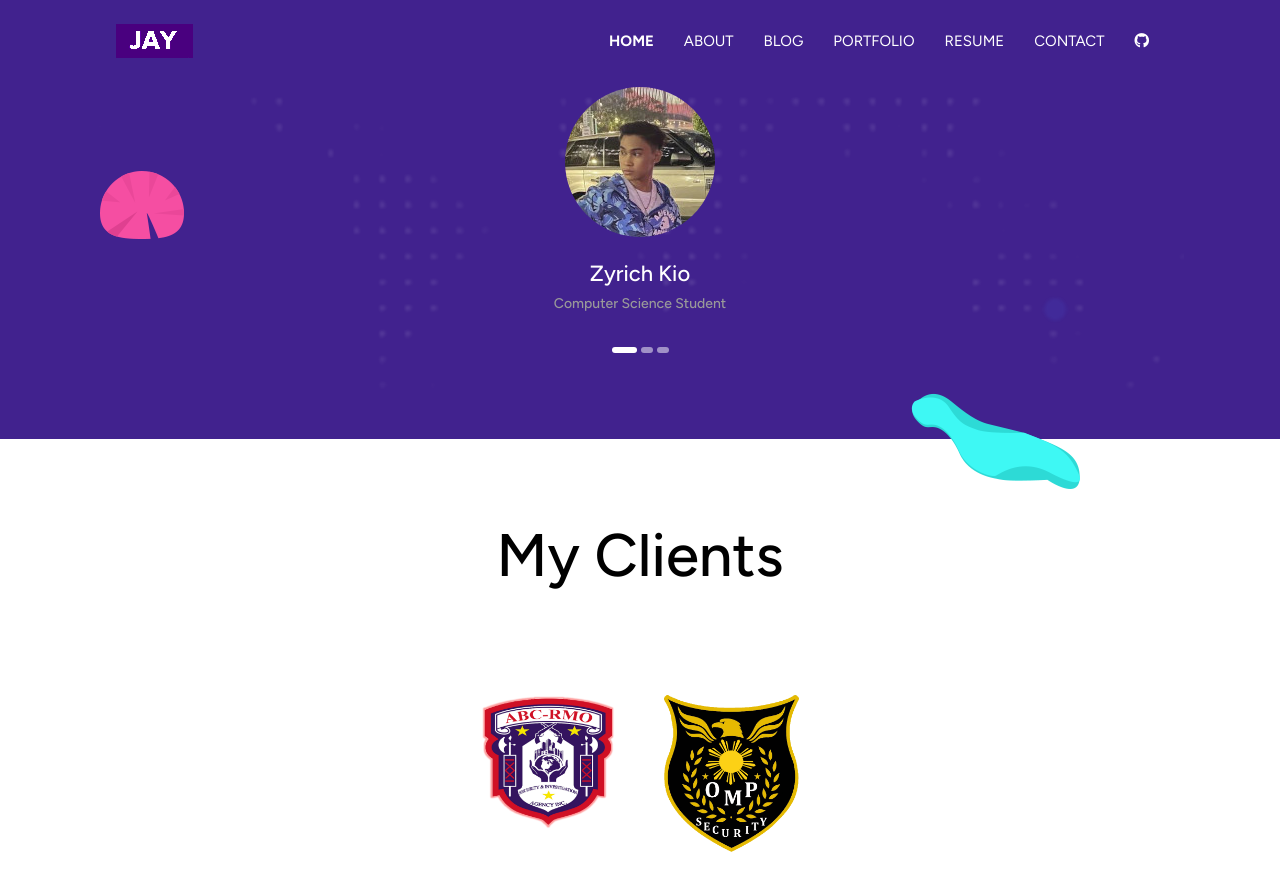
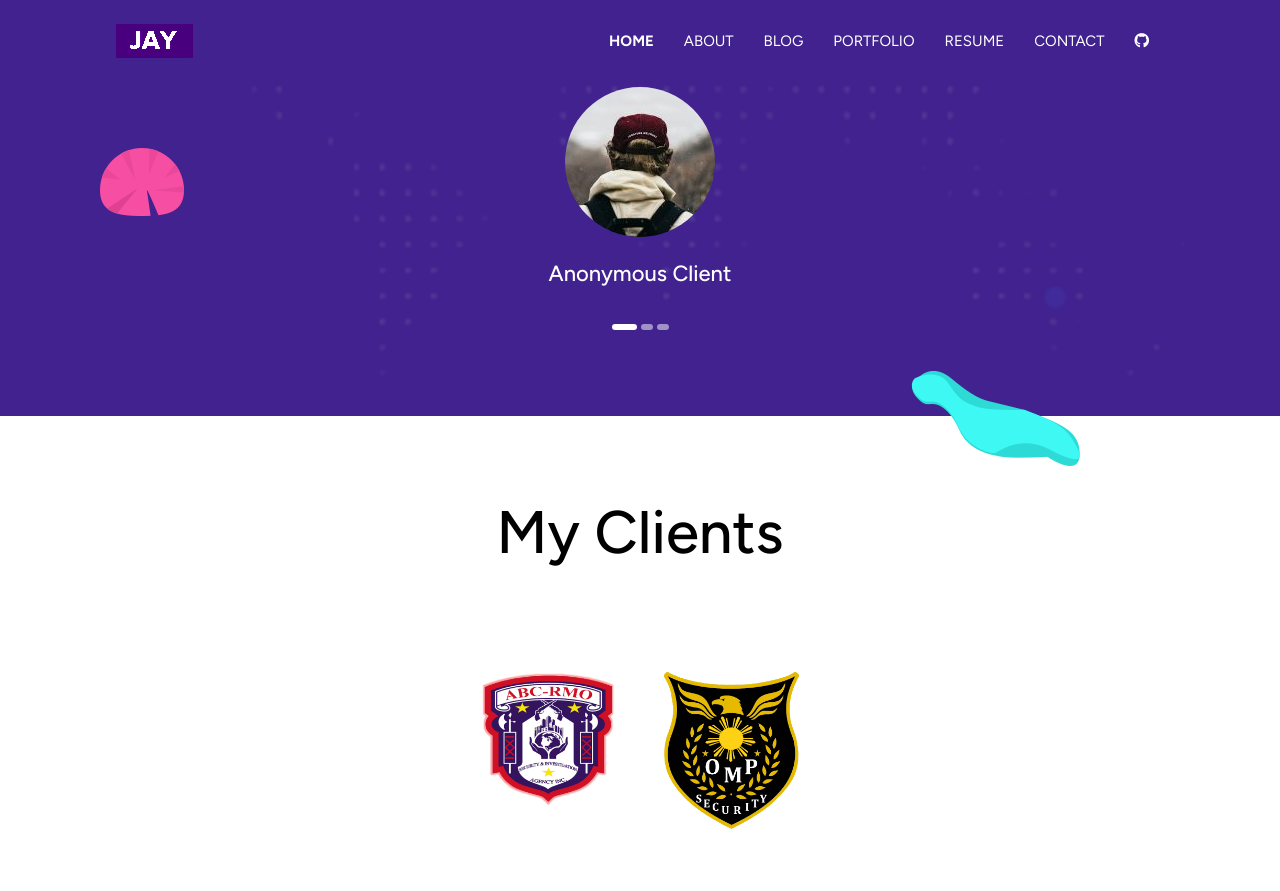
Before and after one commit to lonewanderer27/lonewanderer27.github.io, a Jekyll site: the page built from index.html, in a window 1280 px wide and 900 px high, scrolled down 5155 px. Shown: the top 891 px of the window. Built offline with Jekyll 4.4.1, drawn with Linux system fonts in a browser that asks for light colours; nearby versions of some CDN libraries.

Commit message:
fix: update testimonial section to support anonymous entries and conditionally display designations

```diff
--- a/_data/settings.yml
+++ b/_data/settings.yml
@@ -299,19 +299,19 @@ portfolio-items:
 # Testimonials Section
 
 testimonial-items:
-  - name: "Zyrich Kio"
+  - anonymous: true
     image: "assets/images/testimonial/283451609_965697714116930_7308708947337824576_n.jpeg"
-    designation: "Computer Science Student"
+    # designation: "B.S. C.S. Student"
     content: "Efficient yung communication. Minemake sure if natanggap yung sinend. Sa program, di mo need mag alala sa deadline dahil speed gumawa and at the same time complete yung content and nagagawa lahat ng instructions. Overall, excellent and smooth service."
 
   - anonymous: true
     image: "assets/images/testimonial/aleksandr-popov-VQzk4AbvA8I-unsplash.jpg"
-    designation: "BSIT Student"
+    # designation: "B.S. I.T. Student"
     content: "You have a lot of talents that you're already using and I know that there's so much more for you to discover. In terms of the system that you helped us with, it was so smooth and easy to understand plus you have a great personality which is a contributing factor. Hope that you will grow in your chosen field and may you have all the clients that you want to have in order to succeed in life. 🥳"
 
   - anonymous: true
     image: "assets/images/testimonial/warren-wong-MOIopAtWD2c-unsplash.jpg"
-    designation: "BSIT Student"
+    # designation: "BSIT Student"
     content: "Overall, the process was fast and Jay is responsive to clients. The requested code was implemented very well and Jay is knowledgeable in the programming. Thank you again!!"
 
 # -------------------------------
--- a/_includes/testimonial-section.html
+++ b/_includes/testimonial-section.html
@@ -19,7 +19,9 @@
           </br>
           {% else %}
           <h4 class="text-white">{{ testimonial-item.name }}</h4>
-          <h6 class="text-light mb-4">{{ testimonial-item.designation }}</h6>
+            {% if testimonial-item.designation %}
+            <h6 class="text-light mb-4">{{ testimonial-item.designation }}</h6>
+            {% endif %}
           {% endif %}
         </div>
         {% endfor %}
```
Also changed, not shown: assets/images/testimonial/283451609_965697714116930_7308708947337824576_n.jpeg.
